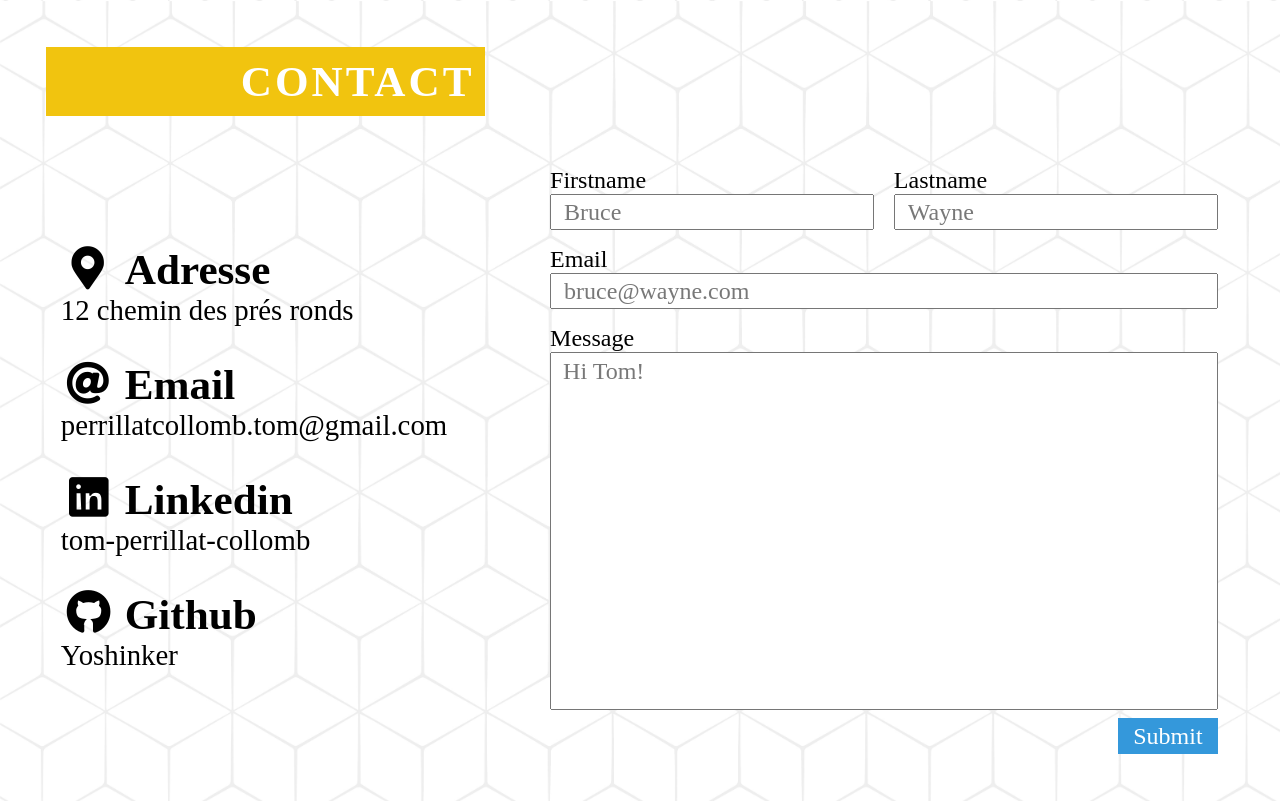
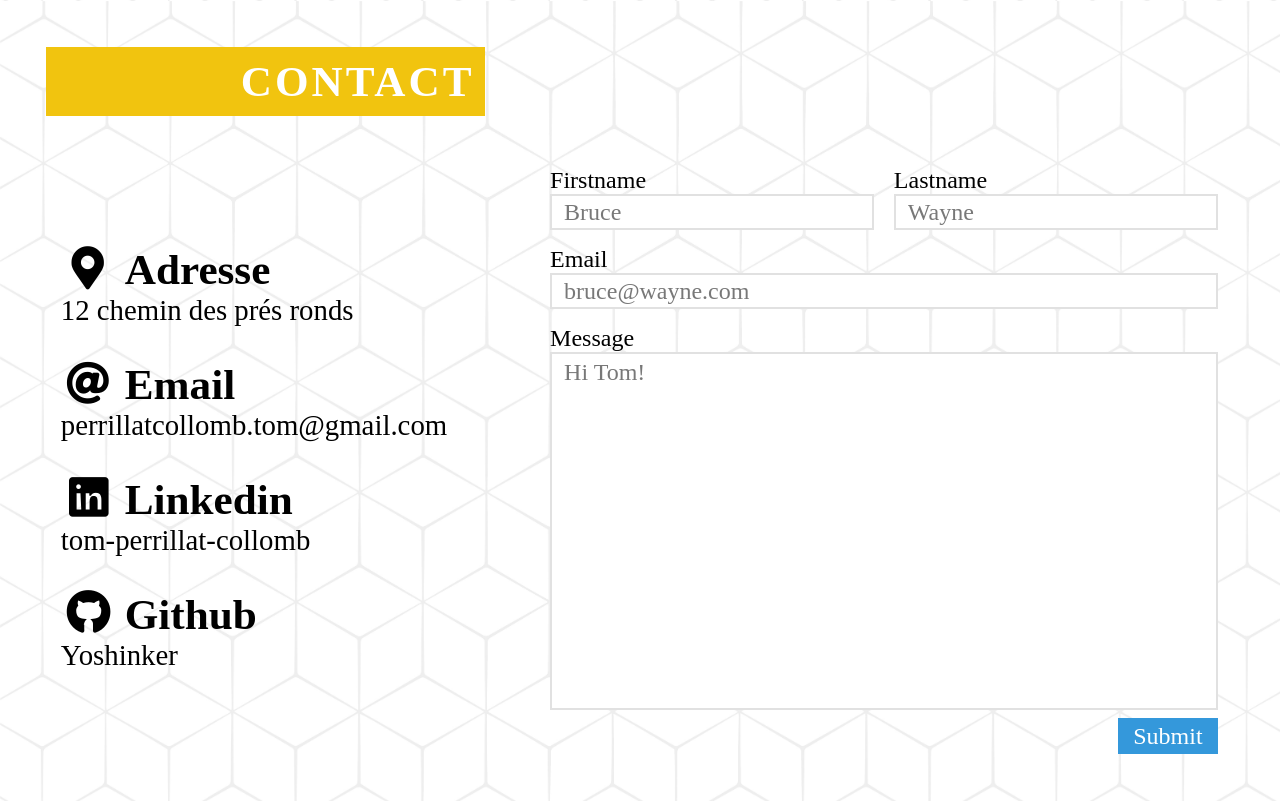
Before and after one commit to tomperr/portfolio, a PHP site: page / in a window 1280 px wide. Shown: the part 4858-5659 px from the top of the page. Run offline with PHP 8.4, Linux system fonts and the light colour scheme; some web fonts are replaced.

Commit message:
add contact form animations

```diff
--- a/css/general.css
+++ b/css/general.css
@@ -292,11 +292,17 @@ form {
 	-moz-box-sizing: border-box;    /* Firefox, other Gecko */
 	box-sizing: border-box;         /* Opera/IE 8+ */
 	width: 100%;
+	border: 2px solid #E1E1E1;
+	transition: 0.5s all ease;
 }
 
-input[type="text"], textarea {
+.form-control > input[type="text"], .form-control > textarea {
 	padding-left: 0.5em;
 	font-size: 1.5em;
+}
+
+.form-control > input:hover, .form-control > textarea:hover {
+	border-color: #AAAAAA;
 }
 
 .focus-border {
@@ -309,21 +315,25 @@ input[type="text"], textarea {
 	transition: 0.4s;
 }
 
-input[type="text"]:focus ~ .focus-border{
+.form-control > input[type="text"]:focus ~ .focus-border{
 	width: 100%;
 	transition: 0.4s;
 }
 
-input[type="text"] {
+.form-control > input[type="text"] {
 	height: 1.5em;
 }
 
-textarea {
+.form-control > textarea {
 	padding-top: 0.2em;
 	resize: none;
 }
 
-input::placeholder, textarea::placeholder {
+.form-control > textarea:focus {
+	border-color: #3399FF;
+}
+
+.form-control > input::placeholder, .form-control > textarea::placeholder {
 	color: rgb(120,120,120);
 }
 
@@ -334,6 +344,13 @@ input[type="submit"] {
 	font-size: 1.5em;
 	border: 3px solid #3498db;
 	padding: 0px 0.5em;
+	transition: 0.5s all ease;
+}
+
+input[type="submit"]:hover {
+	border-color: #2570a2;
+	background-color: #2570a2;
+	cursor: pointer;
 }
 
 /* CONTACT LINKS */
```
